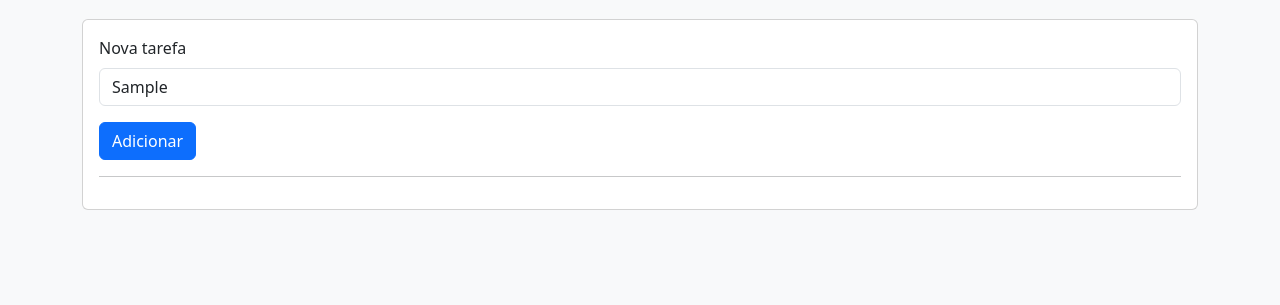
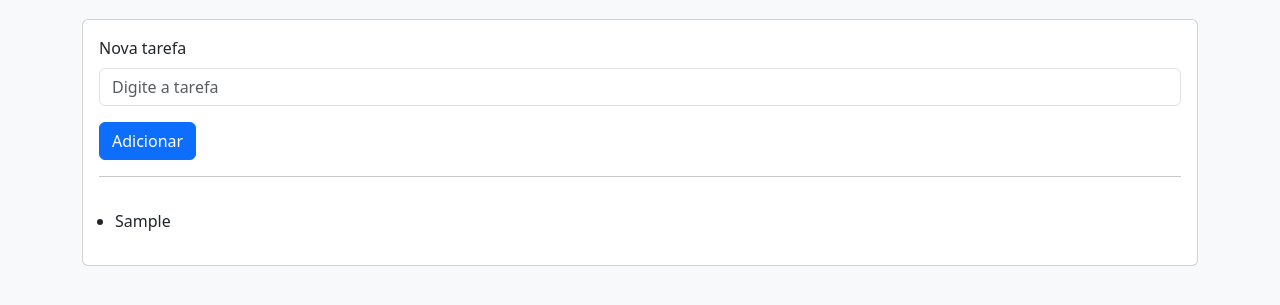
Before and after one commit to arthur-gal-pin/-S2_R2-AT1_PEND, a plain HTML site: page index.html in a window 1280 px wide. Both pictures are taken after typing "Sample" into the empty fields and a click on the button "Adicionar". Shown: the part 101-406 px from the top of the page. Drawn offline with nearby package versions, Linux system fonts and the light colour scheme.

Commit message:
Exercício 3 finalizado

```diff
--- a/index.html
+++ b/index.html
@@ -33,8 +33,7 @@
 
                 <p id="mensagem" class="fw-bold"></p>
 
-                <ul id="listaTarefas" class="list-group mt-3">
-                    <!-- Tarefas serão adicionadas aqui -->
+                <ul id="listaTarefas" class="list-group mt-3 p-3">
                 </ul>
 
             </div>
--- a/script.js
+++ b/script.js
@@ -1,6 +1,17 @@
-let btnAdicionar = document.querySelector('#btnEditar');
-let mensagem = document.querySelector('#mensagem');
+let btnAdicionar = document.querySelector('#btnAdicionar');
+let inputTarefa = document.querySelector('#inputTarefa');
+let listaTarefas = document.querySelector('#listaTarefas');
 
-btnEditar.addEventListener('click', ()=>{
-    mensagem.innerText = `Texto alterado com JavaScript!`
+
+btnAdicionar.addEventListener('click', () => {
+    const texto = inputTarefa.value;
+    if (texto.trim() !== '' || texto.trim() !== undefined) {
+        const novaTarefa = document.createElement('li');
+        novaTarefa.textContent = texto;
+        listaTarefas.appendChild(novaTarefa);
+        inputTarefa.innerText = "";
+        inputTarefa.value = '';
+    } else {
+        alert('Por favor, digite algum texto!')
+    }
 })
```
